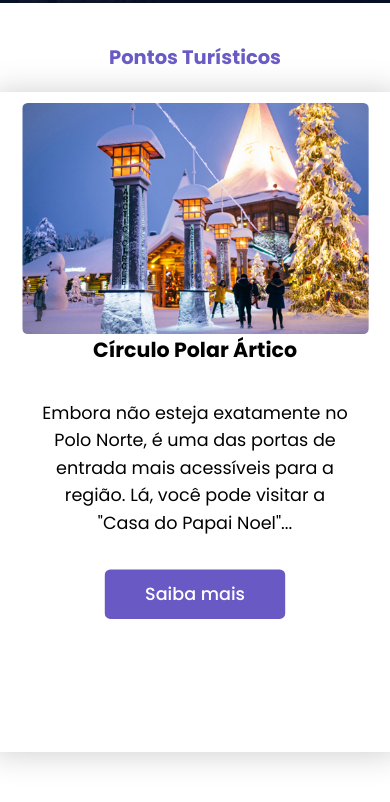
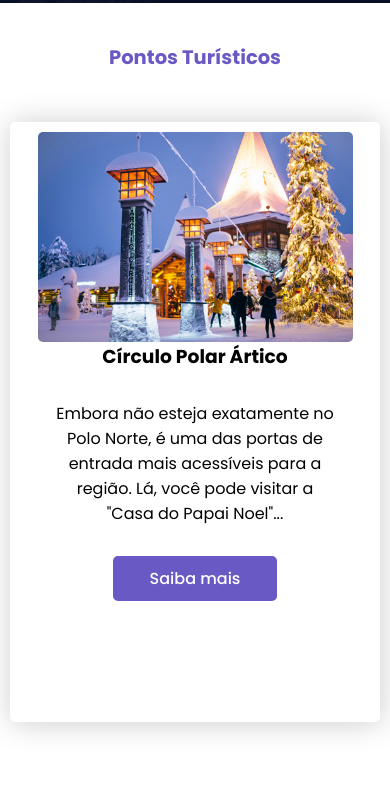
Before and after one commit to YuriBragaJR/Polo-norte, a plain HTML site: page index.html in a window 390 px wide. In both pictures the pointer is over the element 195 px from the left and 1263 px from the top of the page. Shown: the part 841-1643 px from the top of the page. Drawn offline with Linux system fonts and the light colour scheme.

Commit message:
Update style.css

```diff
--- a/assets/css/style.css
+++ b/assets/css/style.css
@@ -127,3 +127,11 @@ img {
     margin: 0 0 3rem;
     width: 80%;
 }
+
+
+@media (max-width: 600px) {
+    .att-item:hover {
+        transform: none;
+    }
+
+}
```
